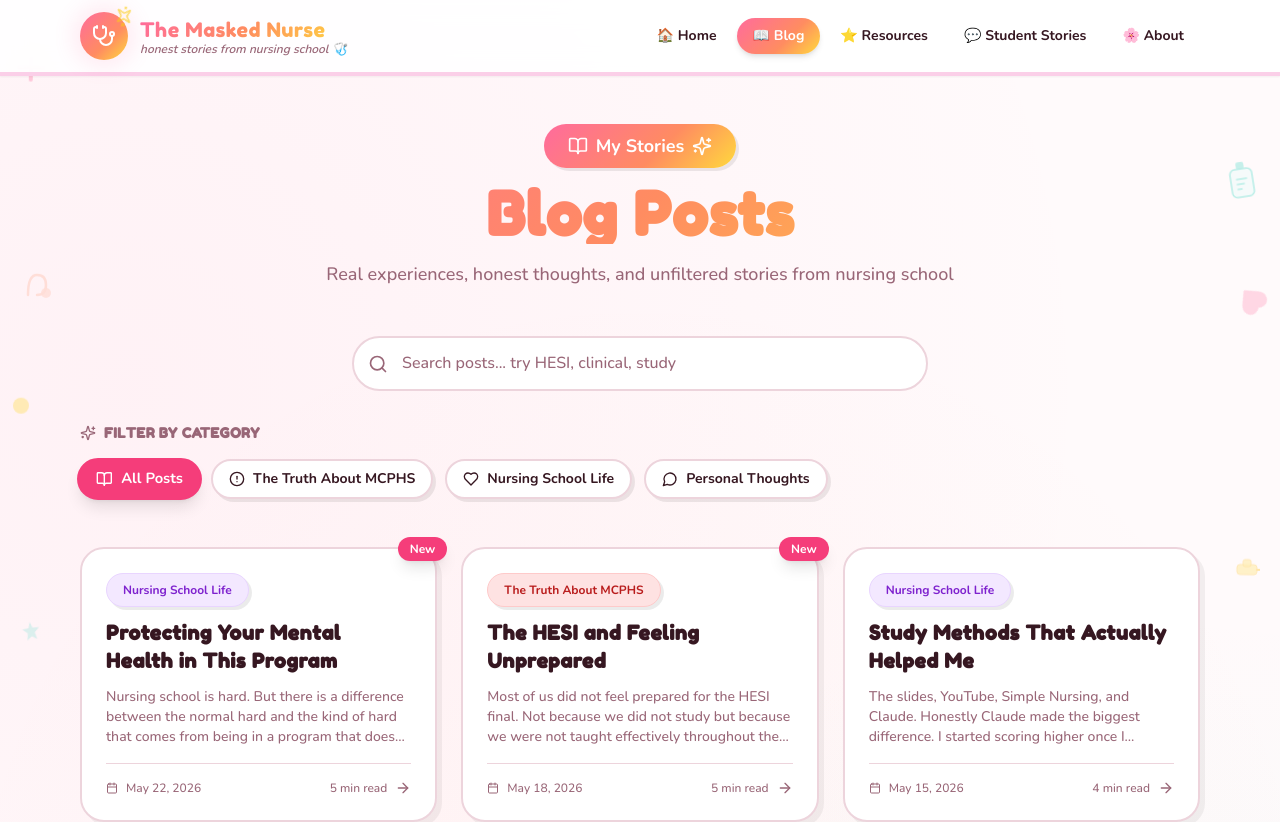
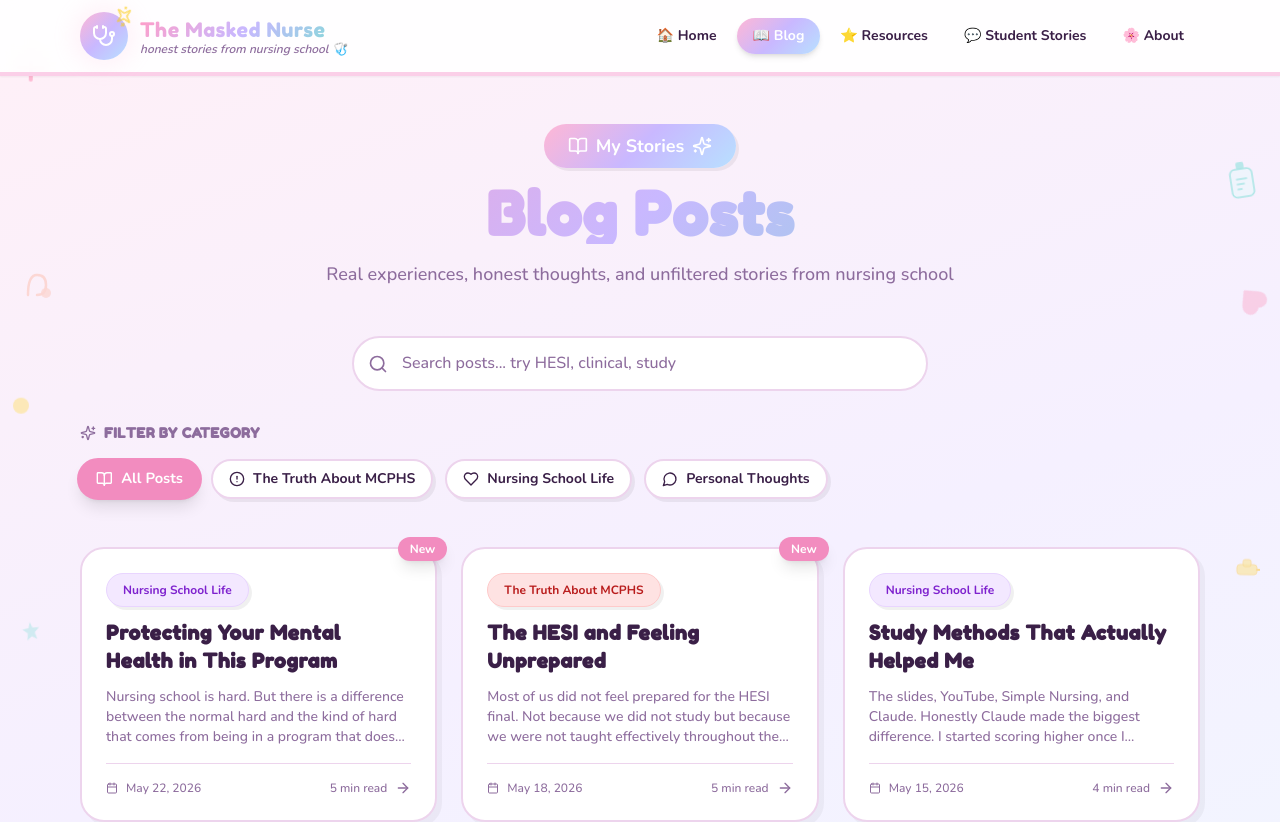
Before and after one commit to dreamuseranon/nursing-journey, a React (Vite) app in the folder Mask Nurse MCPHS Truth Diary/: page /blog in a window 1280 px wide. Shown: the top 822 px of the page. Built offline with nearby package versions, Linux system fonts and the light colour scheme.

Commit message:
Update index.css

```diff
--- a/Mask Nurse MCPHS Truth Diary/src/index.css
+++ b/Mask Nurse MCPHS Truth Diary/src/index.css
@@ -6,25 +6,25 @@
 
 @layer base {
   :root {
-    --background: 350 100% 99%;
-    --foreground: 340 40% 15%;
+    --background: 330 60% 99%;
+    --foreground: 280 40% 20%;
     --card: 0 0% 100%;
-    --card-foreground: 340 40% 15%;
+    --card-foreground: 280 40% 20%;
     --popover: 0 0% 100%;
-    --popover-foreground: 340 40% 15%;
-    --primary: 340 90% 60%;
+    --popover-foreground: 280 40% 20%;
+    --primary: 330 80% 75%;
     --primary-foreground: 0 0% 100%;
-    --secondary: 20 100% 68%;
-    --secondary-foreground: 0 0% 100%;
-    --muted: 340 30% 96%;
-    --muted-foreground: 340 20% 50%;
-    --accent: 174 70% 50%;
-    --accent-foreground: 0 0% 100%;
-    --destructive: 0 84% 60%;
-    --destructive-foreground: 0 0% 98%;
-    --border: 340 40% 88%;
-    --input: 340 40% 88%;
-    --ring: 340 90% 60%;
+    --secondary: 210 80% 80%;
+    --secondary-foreground: 210 40% 25%;
+    --muted: 300 30% 96%;
+    --muted-foreground: 280 20% 52%;
+    --accent: 174 55% 65%;
+    --accent-foreground: 174 40% 15%;
+    --destructive: 350 70% 70%;
+    --destructive-foreground: 0 0% 100%;
+    --border: 300 40% 88%;
+    --input: 300 40% 88%;
+    --ring: 330 80% 75%;
     --radius: 1.2rem;
   }
 }
@@ -37,10 +37,8 @@
     font-family: 'Nunito', sans-serif;
     font-weight: 500;
     line-height: 1.7;
-    background-image:
-      radial-gradient(circle at 10% 20%, rgba(255,107,157,0.06) 0%, transparent 50%),
-      radial-gradient(circle at 90% 80%, rgba(45,212,191,0.06) 0%, transparent 50%),
-      radial-gradient(circle at 50% 50%, rgba(255,140,97,0.04) 0%, transparent 60%);
+    background: linear-gradient(160deg, #FFF0F7 0%, #F5F0FF 35%, #F0F8FF 70%, #F0FDFB 100%);
+    min-height: 100vh;
   }
 
   h1, h2, h3, h4, h5, h6 {
@@ -59,7 +57,6 @@
 
 @layer components {
 
-  /* Float animation */
   .float-decoration {
     animation: floatAnim 5s ease-in-out infinite;
   }
@@ -76,7 +73,6 @@
     50% { transform: translateY(-10px) rotate(-5deg); }
   }
 
-  /* Sparkle */
   .sparkle-animation {
     animation: sparkleAnim 2.5s ease-in-out infinite;
   }
@@ -85,123 +81,100 @@
     50% { opacity: 0.5; transform: scale(1.3) rotate(180deg); }
   }
 
-  /* Slow spin */
   @keyframes spinSlow {
     from { transform: rotate(0deg); }
     to { transform: rotate(360deg); }
   }
   .animate-spin-slow { animation: spinSlow 12s linear infinite; }
 
-  /* Medical float */
   .medical-float {
     animation: medFloat 8s ease-in-out infinite;
   }
   @keyframes medFloat {
-    0%, 100% { transform: translateY(0) rotate(-8deg); opacity: 0.25; }
-    50% { transform: translateY(-20px) rotate(8deg); opacity: 0.4; }
+    0%, 100% { transform: translateY(0) rotate(-8deg); opacity: 0.3; }
+    50% { transform: translateY(-20px) rotate(8deg); opacity: 0.5; }
   }
+
   .medical-float-2 {
     animation: medFloat2 10s ease-in-out infinite;
   }
   @keyframes medFloat2 {
-    0%, 100% { transform: translateY(0) rotate(10deg); opacity: 0.2; }
-    50% { transform: translateY(-15px) rotate(-10deg); opacity: 0.35; }
+    0%, 100% { transform: translateY(0) rotate(10deg); opacity: 0.25; }
+    50% { transform: translateY(-15px) rotate(-10deg); opacity: 0.4; }
   }
+
   .medical-float-3 {
     animation: medFloat3 6s ease-in-out infinite;
   }
   @keyframes medFloat3 {
-    0%, 100% { transform: translateY(0) scale(1); opacity: 0.2; }
-    50% { transform: translateY(-12px) scale(1.1); opacity: 0.35; }
+    0%, 100% { transform: translateY(0) scale(1); opacity: 0.25; }
+    50% { transform: translateY(-12px) scale(1.1); opacity: 0.4; }
   }
 
-  /* Sticker badge */
   .sticker-badge {
     @apply inline-flex items-center gap-2 px-4 py-2 rounded-full font-bold text-sm;
     font-family: 'Nunito', sans-serif;
-    box-shadow: 3px 3px 0px rgba(0,0,0,0.08);
+    box-shadow: 3px 3px 0px rgba(0,0,0,0.06);
     transition: transform 0.2s, box-shadow 0.2s;
   }
   .sticker-badge:hover {
     transform: translateY(-2px) rotate(-1deg);
-    box-shadow: 4px 5px 0px rgba(0,0,0,0.1);
+    box-shadow: 4px 5px 0px rgba(0,0,0,0.08);
   }
 
-  /* Bubbly button */
   .bubbly-button {
     @apply rounded-full font-bold transition-all duration-200;
     font-family: 'Nunito', sans-serif;
-    box-shadow: 0 5px 0 rgba(0,0,0,0.1);
+    box-shadow: 0 5px 0 rgba(0,0,0,0.08);
   }
   .bubbly-button:hover {
     transform: translateY(-3px);
-    box-shadow: 0 8px 0 rgba(0,0,0,0.1);
+    box-shadow: 0 8px 0 rgba(0,0,0,0.08);
   }
   .bubbly-button:active {
     transform: translateY(2px);
-    box-shadow: 0 2px 0 rgba(0,0,0,0.1);
+    box-shadow: 0 2px 0 rgba(0,0,0,0.08);
   }
 
-  /* Cute card */
   .cute-card {
     @apply bg-card rounded-3xl p-6 border-2;
-    box-shadow: 5px 5px 0px rgba(0,0,0,0.05);
+    box-shadow: 5px 5px 0px rgba(0,0,0,0.04);
     transition: transform 0.25s, box-shadow 0.25s;
   }
   .cute-card:hover {
     transform: translateY(-4px) rotate(0.3deg);
-    box-shadow: 8px 10px 0px rgba(0,0,0,0.07);
+    box-shadow: 8px 10px 0px rgba(0,0,0,0.06);
   }
 
-  /* Pulse glow */
   @keyframes pulseGlow {
-    0%, 100% { box-shadow: 0 0 0 0 rgba(255,107,157,0.3); }
-    50% { box-shadow: 0 0 20px 8px rgba(255,107,157,0.12); }
+    0%, 100% { box-shadow: 0 0 0 0 rgba(255,183,213,0.4); }
+    50% { box-shadow: 0 0 20px 8px rgba(255,183,213,0.15); }
   }
   .pulse-glow { animation: pulseGlow 3s ease-in-out infinite; }
-
-  /* Wiggle on hover */
-  @keyframes wiggle {
-    0%, 100% { transform: rotate(0deg); }
-    25% { transform: rotate(-3deg); }
-    75% { transform: rotate(3deg); }
-  }
-  .group:hover .wiggle { animation: wiggle 0.4s ease-in-out; }
 }
 
 @layer utilities {
-  /* Tropical gradient text */
   .text-gradient-pink {
-    background: linear-gradient(135deg, #FF6B9D 0%, #FF8C61 50%, #FFD93D 100%);
+    background: linear-gradient(135deg, #FF9EC8 0%, #C9B8FF 50%, #7DDDD4 100%);
     -webkit-background-clip: text;
     -webkit-text-fill-color: transparent;
     background-clip: text;
   }
 
-  /* Tropical gradient bg */
   .bg-gradient-cute {
-    background: linear-gradient(135deg, #FF6B9D 0%, #FF8C61 60%, #FFD93D 100%);
+    background: linear-gradient(135deg, #FFB7D5 0%, #C9B8FF 50%, #B8E0FF 100%);
   }
 
-  /* Turquoise gradient */
-  .bg-gradient-teal {
-    background: linear-gradient(135deg, #2DD4BF 0%, #4ECDC4 100%);
+  .bg-gradient-kawaii {
+    background: linear-gradient(135deg, #FFB7D5 0%, #C9B8FF 100%);
   }
 
-  /* Sunny gradient */
-  .bg-gradient-sunny {
-    background: linear-gradient(135deg, #FFD93D 0%, #FF8C61 100%);
+  .bg-gradient-blue {
+    background: linear-gradient(135deg, #B8E0FF 0%, #7DDDD4 100%);
   }
-
-  /* Card accent colors */
-  .border-tropical-pink { border-color: #FF6B9D; }
-  .border-tropical-teal { border-color: #2DD4BF; }
-  .border-tropical-yellow { border-color: #FFD93D; }
-  .border-tropical-coral { border-color: #FF8C61; }
 }
 
-/* Scrollbar */
 ::-webkit-scrollbar { width: 6px; }
-::-webkit-scrollbar-track { background: #fff0f5; }
-::-webkit-scrollbar-thumb { background: #FF6B9D; border-radius: 10px; }
-::-webkit-scrollbar-thumb:hover { background: #FF8C61; }
+::-webkit-scrollbar-track { background: #FFF0F7; }
+::-webkit-scrollbar-thumb { background: #FFB7D5; border-radius: 10px; }
+::-webkit-scrollbar-thumb:hover { background: #C9B8FF; }
```
